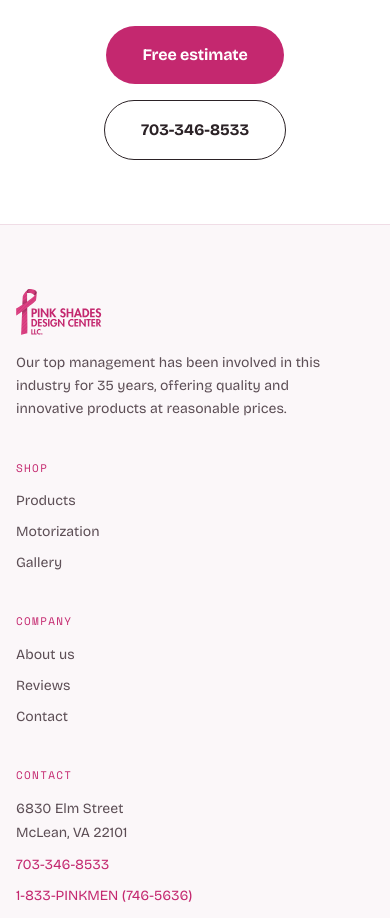
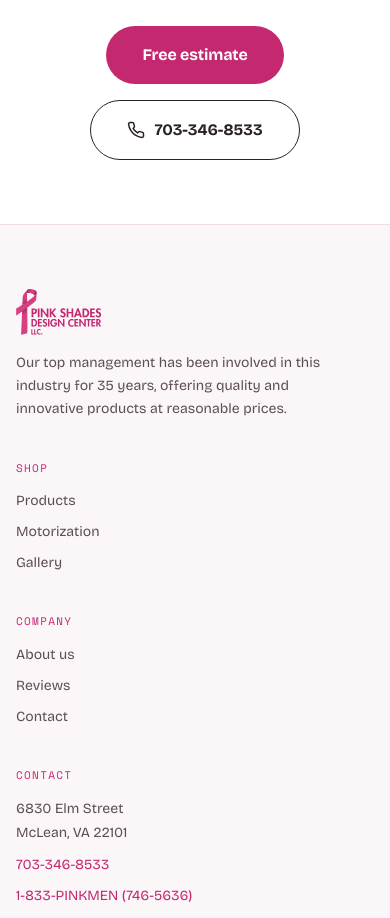
Before and after one commit to hossj/pink-shades, a Next.js app: page / in a window 390 px wide. Shown: the part 7340-8258 px from the top of the page. Built offline with nearby package versions, Linux system fonts and the light colour scheme.

Commit message:
feat: add phone icon to the call to action phone button

```diff
--- a/components/sections/CallToAction/CallToAction.tsx
+++ b/components/sections/CallToAction/CallToAction.tsx
@@ -1,6 +1,7 @@
 import { EstimateButton } from "@/components/estimate";
 import { Button } from "@/components/ui/Button";
 import { Container } from "@/components/ui/Container";
+import { PhoneIcon } from "@/components/ui/Icon";
 import { Reveal } from "@/components/ui/Reveal";
 import { Section } from "@/components/ui/Section";
 import { site } from "@/content/site";
@@ -23,7 +24,12 @@ export function CallToAction() {
             <EstimateButton size="large">
               {t("callToAction.primaryCta")}
             </EstimateButton>
-            <Button href={site.phoneHref} variant="outline" size="large">
+            <Button
+              href={site.phoneHref}
+              variant="outline"
+              size="large"
+              icon={<PhoneIcon size={18} />}
+            >
               {t("site.phone")}
             </Button>
           </div>
```
